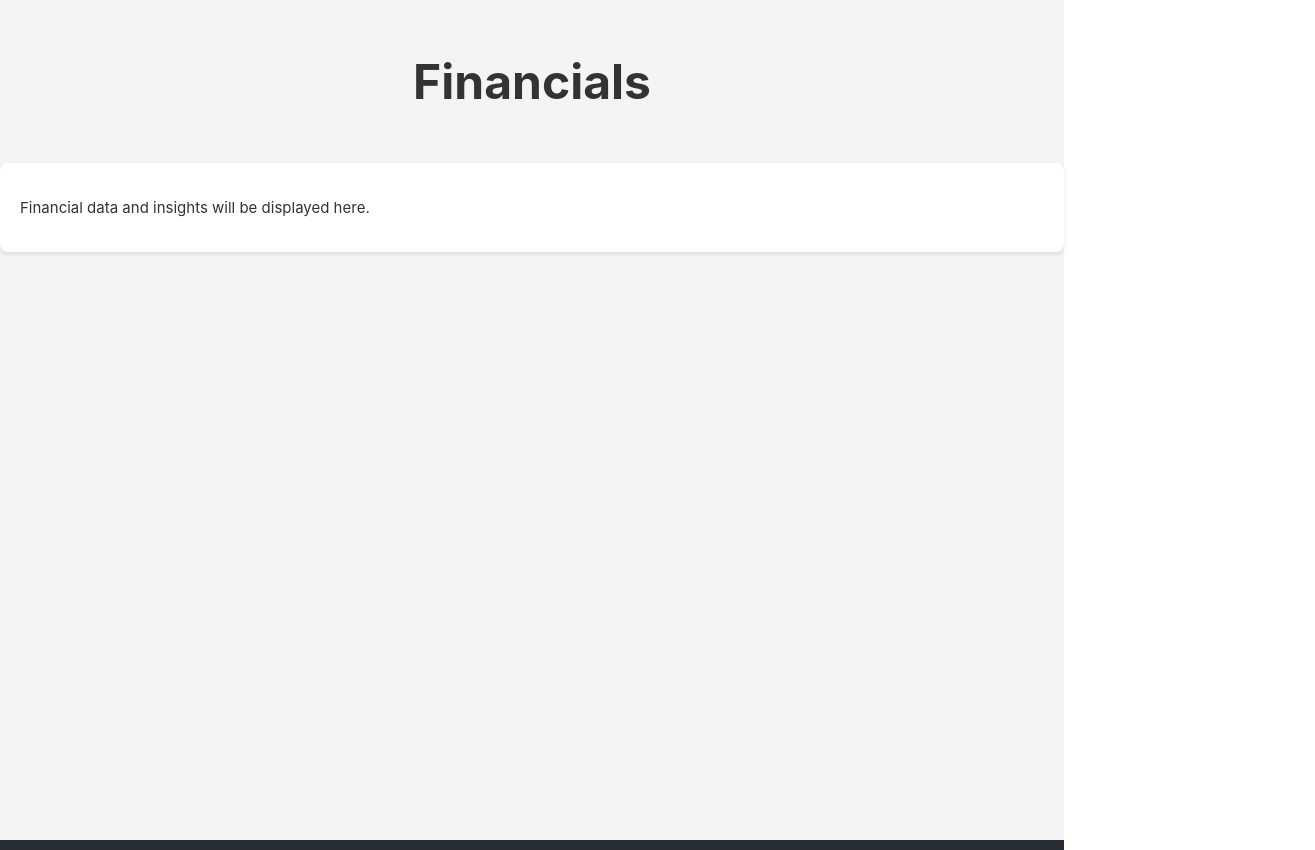
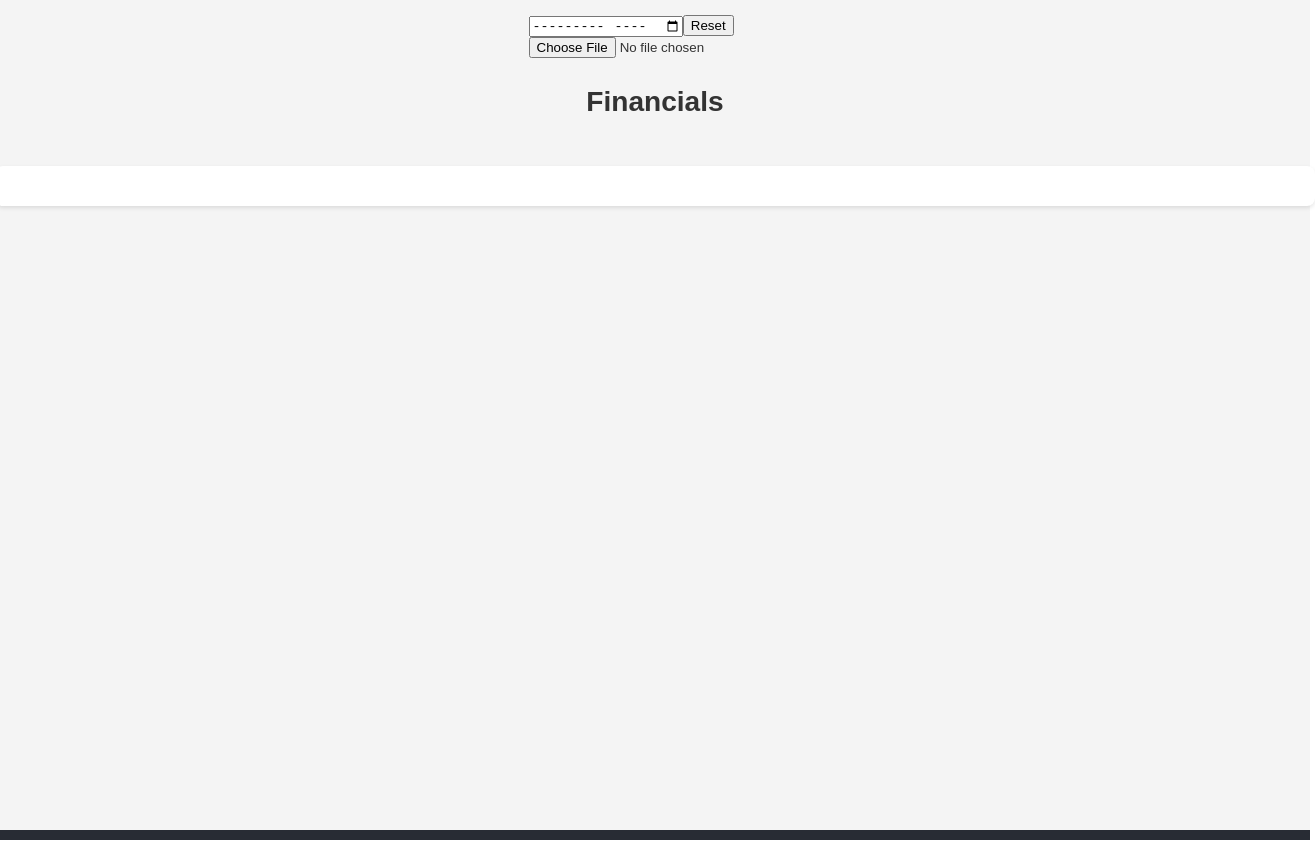
Before and after one commit to exigibil/FinnAZ, a React (Create React App) app in the folder finnaz/: page /financials in a window 1280 px wide. Shown: the whole page, 1315 px wide, since content can reach past the window. Built offline with nearby package versions, Linux system fonts and the light colour scheme.

Commit message:
add upload button
add upload financial input xlsx

```diff
--- a/finnaz/package.json
+++ b/finnaz/package.json
@@ -24,7 +24,8 @@
     "react-router-dom": "^7.6.2",
     "react-scripts": "5.0.1",
     "redux": "^5.0.1",
-    "web-vitals": "^2.1.4"
+    "web-vitals": "^2.1.4",
+    "xlsx": "^0.18.5"
   },
   "scripts": {
     "start": "react-scripts start",
--- /dev/null
+++ b/finnaz/src/Componenets/FileInput/FileInput.module.css
@@ -0,0 +1,53 @@
+
+.fileInputContainer {
+    display: flex;
+    flex-direction: column;
+    align-items: center;
+    justify-content: center;
+    width: 100vw;
+    height: 100%;
+    font-family: Arial, sans-serif;
+    color: #333;
+}
+
+
+.financialsHeader{
+        display: flex;
+        justify-content: center;
+        align-items: center;
+        font-size: 24px;
+        font-weight: bold;
+        color: #333;
+        margin-bottom: 20px;
+    }
+    .financialsContent {
+        display: flex;
+        flex-direction: column;
+        width: 100%;
+        max-width: 1600px;
+        background-color: #fff;
+        border-radius: 8px;
+        box-shadow: 0 2px 4px rgba(0, 0, 0, 0.1);
+        padding: 20px;
+        color: #333;
+
+        .financialsTable {
+            width: 100%;
+            border-collapse: collapse;
+
+            th, td {
+                padding: 12px;
+                text-align: left;
+                border-bottom: 1px solid #ddd;
+            }
+
+            th {
+                background-color: #f2f2f2;
+                font-weight: bold;
+            }
+
+            tr:hover {
+                background-color: #f1f1f1;
+            }
+        }
+    }
--- /dev/null
+++ b/finnaz/src/Componenets/FileInput/Fileinput.jsx
@@ -0,0 +1,69 @@
+import React from "react";
+import * as XLSX from "xlsx";
+import styles from "./FileInput.module.css";
+
+function FileInput() {
+  const [data, setData] = React.useState(null);
+
+  const handleFileUpoload = (e) => {
+    const file = e.target.files[0];
+    const reader = new FileReader();
+
+    reader.onload = (event) => {
+      const workbook = XLSX.read(event.target.result, { type: "binary" });
+      const sheetName = workbook.SheetNames[0];
+      const sheet = workbook.Sheets[sheetName];
+      const sheetData = XLSX.utils.sheet_to_json(sheet);
+      setData(sheetData);
+    };
+    reader.readAsBinaryString(file);
+  };
+  return (
+    <div className={styles.fileInputContainer}>
+      <form>
+        <input type="month" id="start" name="start" min="2022-01" />
+        <input type="reset" value="Reset" />
+        <div>
+          <input type="file" onChange={handleFileUpoload} />
+
+        </div>
+      </form>
+
+      <div className={styles.financialsHeader}>
+        <h3>Financials</h3>
+      </div>
+
+      <div className={styles.financialsContent}>
+        {data && (
+          <div className={styles.dataDisplay}>
+            <h3>Data from Excel:</h3>
+            <table>
+              <thead>
+                <tr>
+                  {Object.keys(data[0]).map((key) => (
+                    <th key={key}>{key}</th>
+                  ))}
+                </tr>
+              </thead>
+              <tbody>
+                {data.map((row, index) => (
+                  <tr key={index}>
+                    {Object.values(row).map((value, idx) => (
+                      <td key={idx}>{value}</td>
+                    ))}
+                  </tr>
+                ))}
+              </tbody>
+            </table>
+          </div>
+          //<div>
+          // <h3>Data from Excel:</h3>
+          // <pre>{JSON.stringify(data, null, 2)}</pre>
+          //</div>
+        )}
+      </div>
+    </div>
+  );
+}
+
+export default FileInput;
--- a/finnaz/src/Pages/Dashboard/Dashboard.module.css
+++ b/finnaz/src/Pages/Dashboard/Dashboard.module.css
@@ -1,14 +1,15 @@
 .dashboardContainer {
   display: flex;
   flex-direction: column;
+  width: 100vw;
+  background-color: #222222;
+  border-radius: 8px;
+  box-shadow: 0 2px 4px rgba(0, 0, 0, 0.1);
+  padding: 5px;
   justify-content: center;
   align-items: center;
-  padding: 5px;
-  width: 100%;
   height: 100%;
   background-color: #222222;
-
-
 
   .activeHeader {
     display: flex;
@@ -36,8 +37,6 @@
       display: flex;
       flex-direction: row;
       .financialsActive {
-
-
         .dashboardComponents {
           display: flex;
           flex-direction: column;
@@ -46,7 +45,7 @@
       }
 
       .financialsPassive {
-        border-left: solid #E0E0E0 2px;
+        border-left: solid #e0e0e0 2px;
         padding-left: 20px;
         margin-left: 20px;
 
--- a/finnaz/src/Pages/Financials/Financials.jsx
+++ b/finnaz/src/Pages/Financials/Financials.jsx
@@ -1,16 +1,13 @@
 import React from 'react';
 import styles from './Financials.module.css'
+import FileInput from '../../Componenets/FileInput/Fileinput.jsx';
 
 
 const Financials =() => {
     return (
         <div className={styles.financialsContainer}>
-            <div className={styles.financialsHeader}>
-                <h1>Financials</h1>
-            </div>
-            <div className={styles.financialsContent}>
-                <p>Financial data and insights will be displayed here.</p>
-            </div>
+            <div> <FileInput /></div>
+
         </div>
     )
 }
--- a/finnaz/src/Pages/Financials/Financials.module.css
+++ b/finnaz/src/Pages/Financials/Financials.module.css
@@ -2,49 +2,10 @@
     display: flex;
     flex-direction: column;
     align-items: center;
-    padding: 20px;
+    padding: 15px;
     background-color: #f4f4f4;
     min-height: 100vh;
     min-width: 80vw;
 
-    .financialsHeader{
-        display: flex;
-        justify-content: center;
-        align-items: center;
-        font-size: 24px;
-        font-weight: bold;
-        color: #333;
-        margin-bottom: 20px;
-    }
-    .financialsContent {
-        display: flex;
-        flex-direction: column;
-        width: 100%;
-        max-width: 1200px;
-        background-color: #fff;
-        border-radius: 8px;
-        box-shadow: 0 2px 4px rgba(0, 0, 0, 0.1);
-        padding: 20px;
-        color: #333;
 
-        .financialsTable {
-            width: 100%;
-            border-collapse: collapse;
-
-            th, td {
-                padding: 12px;
-                text-align: left;
-                border-bottom: 1px solid #ddd;
-            }
-
-            th {
-                background-color: #f2f2f2;
-                font-weight: bold;
-            }
-
-            tr:hover {
-                background-color: #f1f1f1;
-            }
-        }
-    }
 }
```
Also changed, not shown: 1 other file (tests, documents, lock files or other folders).
